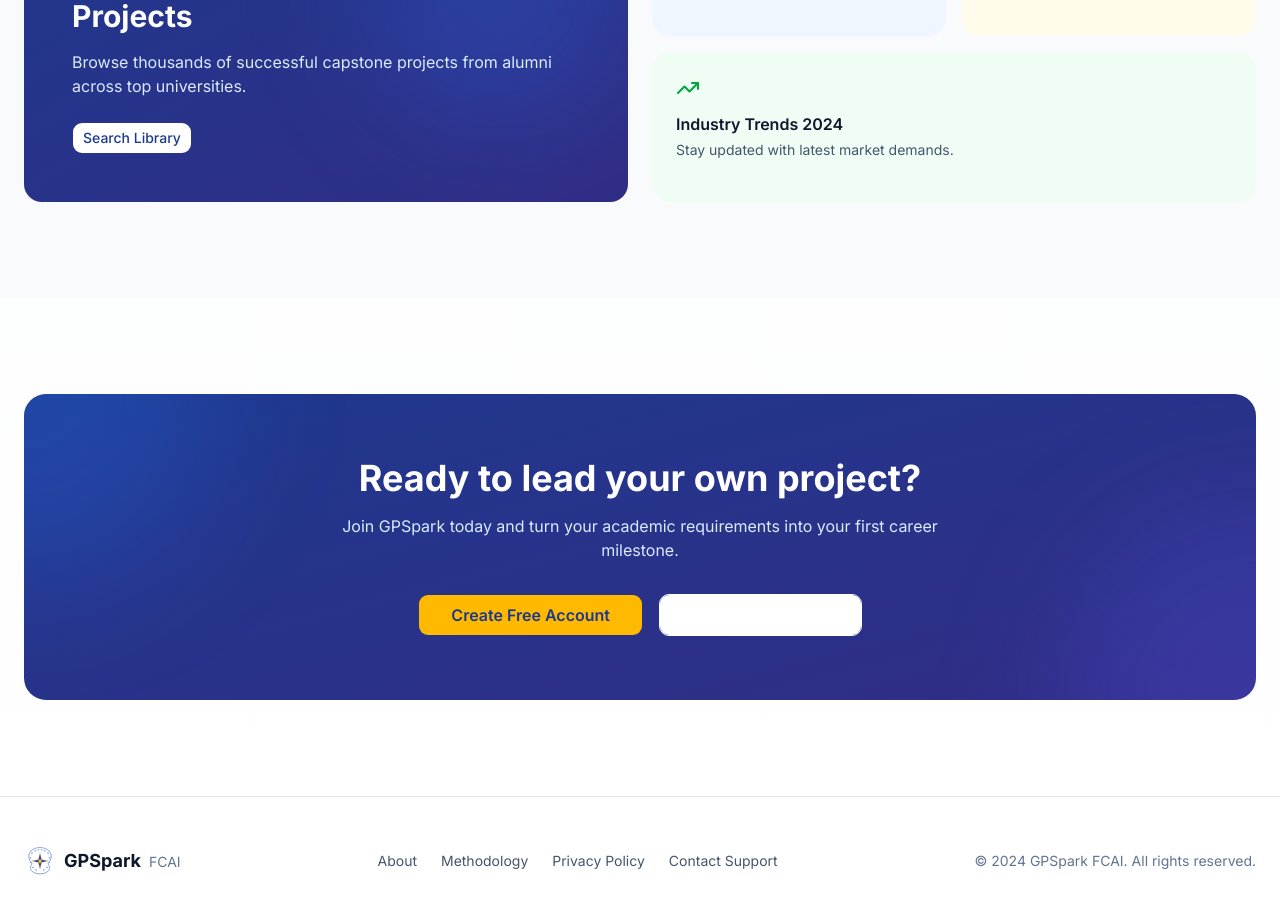
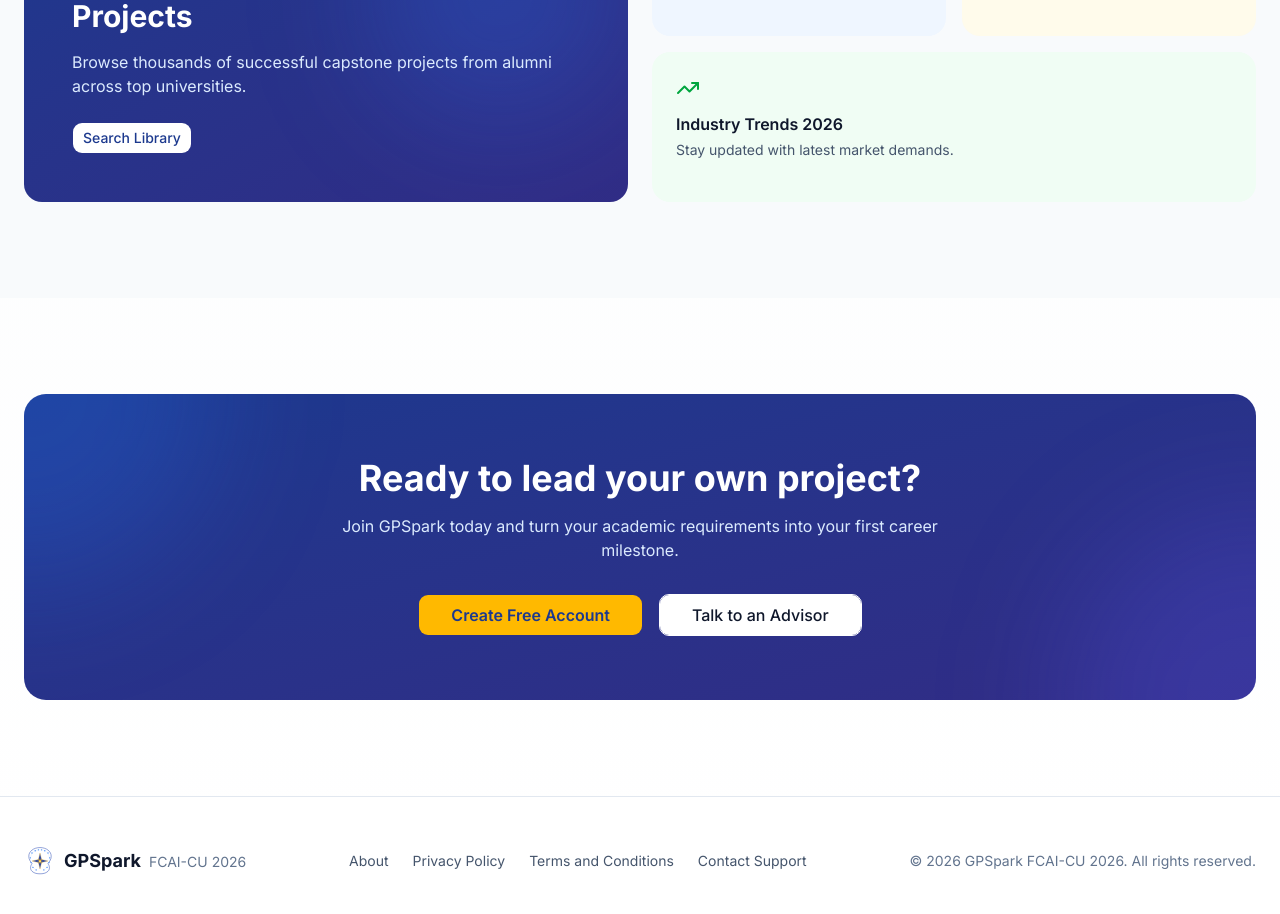
Before and after one commit to Ahmed900Wael/gpspark-fcai, a Next.js app: page / in a window 1280 px wide. Shown: the part 1561-2475 px from the top of the page. Built offline with nearby package versions, Linux system fonts and the light colour scheme.

Commit message:
feat: update homepage with dynamic years, navigation links, and footer changes

```diff
--- a/app/page.tsx
+++ b/app/page.tsx
@@ -1,6 +1,8 @@
 import Link from "next/link";
 import { Button } from "@/components/ui/button";
-import { ArrowRight, Brain, BarChart3, Users, MessageSquare, Shield, TrendingUp, Library, Bell, User, Search } from "lucide-react";
+import { ArrowRight, Brain, BarChart3, Users, MessageSquare, Shield, TrendingUp, Library, Search } from "lucide-react";
+
+const currentYear = new Date().getFullYear();
 
 export default function Home() {
   return (
@@ -174,9 +176,11 @@ export default function Home() {
               <p className="text-blue-100 mb-6">
                 Browse thousands of successful capstone projects from alumni across top universities.
               </p>
+              <Link href="/library">
                 <Button className="bg-white text-blue-900 hover:bg-blue-50">
                   Search Library
                 </Button>
+              </Link>
             </div>
           </div>
 
@@ -200,7 +204,7 @@ export default function Home() {
             <div className="bg-green-50 rounded-2xl p-6 flex flex-col justify-between col-span-2">
               <div>
                 <TrendingUp className="h-6 w-6 text-green-600 mb-3" />
-                <h4 className="font-semibold text-slate-900 mb-1">Industry Trends 2024</h4>
+                <h4 className="font-semibold text-slate-900 mb-1">Industry Trends {currentYear}</h4>
                 <p className="text-sm text-slate-600">Stay updated with latest market demands.</p>
               </div>
             </div>
@@ -222,10 +226,12 @@ export default function Home() {
               Join GPSpark today and turn your academic requirements into your first career milestone.
             </p>
             <div className="flex flex-wrap justify-center gap-4">
+              <Link href="/onboarding">
                 <Button className="bg-amber-400 text-blue-900 hover:bg-amber-300 px-8 py-5 text-base font-semibold">
                   Create Free Account
                 </Button>
-              <Button variant="outline" className="border-white text-white hover:bg-white/10 px-8 py-5 text-base">
+              </Link>
+              <Button variant="outline" className="border-white text-slate-900 hover:bg-white hover:text-white px-8 py-5 text-base">
                 Talk to an Advisor
               </Button>
             </div>
@@ -241,19 +247,19 @@ export default function Home() {
               <img src="/logo.svg" alt="GPSpark Logo" className="w-8 h-8" />
               <div>
                 <span className="text-lg font-bold text-slate-900">GPSpark</span>
-                <span className="text-slate-500 text-sm ml-2">FCAI</span>
+                <span className="text-slate-500 text-sm ml-2">FCAI-CU 2026</span>
               </div>
             </div>
 
             <div className="flex gap-6 text-sm text-slate-600">
               <Link href="/about" className="hover:text-slate-900">About</Link>
-              <Link href="/methodology" className="hover:text-slate-900">Methodology</Link>
               <Link href="/privacy" className="hover:text-slate-900">Privacy Policy</Link>
+              <Link href="/terms" className="hover:text-slate-900">Terms and Conditions</Link>
               <Link href="/support" className="hover:text-slate-900">Contact Support</Link>
             </div>
 
             <div className="flex items-center gap-4">
-              <span className="text-sm text-slate-500">© 2024 GPSpark FCAI. All rights reserved.</span>
+              <span className="text-sm text-slate-500">© {currentYear} GPSpark FCAI-CU 2026. All rights reserved.</span>
             </div>
           </div>
         </div>
```
Lines whose indentation alone changed are shown as unchanged.
